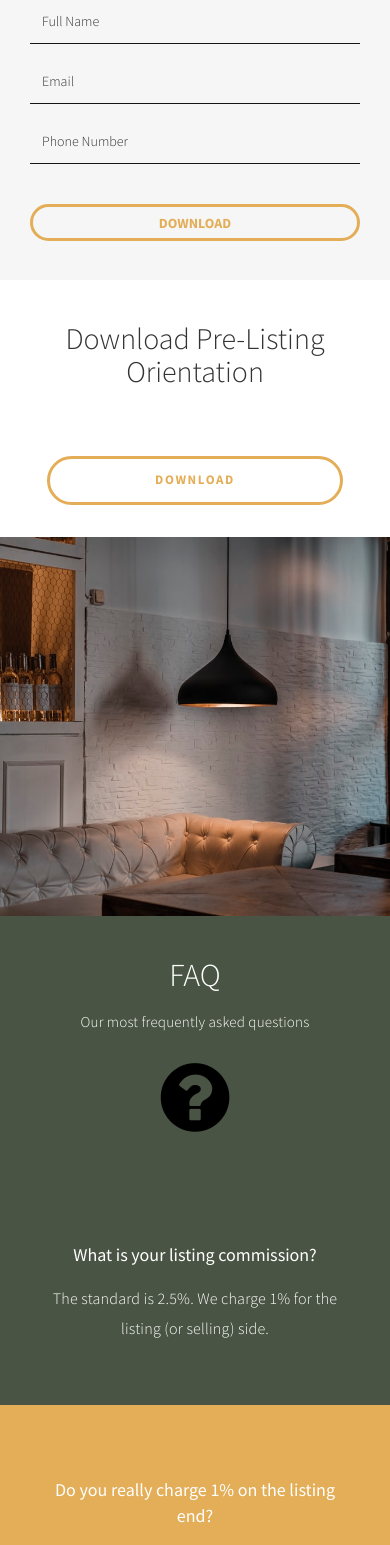
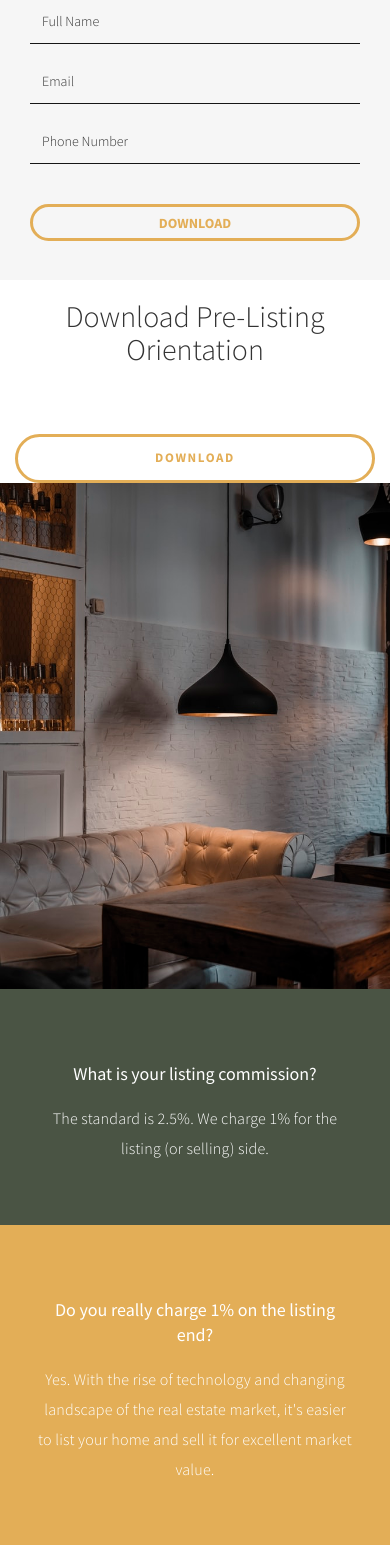
Before and after one commit to PeterBen90/andrew-site, a PHP site: page / in a window 390 px wide. Shown: the part 1304-2849 px from the top of the page. Run offline with PHP 8.4, Linux system fonts and the light colour scheme; some libraries are stand-ins or nearby versions.

Commit message:
updated site

```diff
--- a/css/main.css
+++ b/css/main.css
@@ -386,12 +386,16 @@ a:focus {
 
 #about .about-img {
 	background: url("../images/interior.jpg") no-repeat;
-	min-height: 45vh !important;
+	min-height: 60vh !important;
 }
 
-#about .about-thumb,
+/* #about .about-thumb,
 #about .skill-thumb {
 	padding: 22px 32px 32px 32px;
+} */
+
+.skill-thumb {
+	padding: 150px;
 }
 
 #about .progress {
@@ -659,6 +663,10 @@ footer {
 	h3 {
 		font-size: 22px;
 		line-height: inherit;
+	}
+
+	.skill-thumb {
+		padding: 0px !important;
 	}
 }
 
--- a/index.html
+++ b/index.html
@@ -173,21 +173,15 @@
           </div>
         </div>
 
-        <div class="col-md-3 col-sm-6">
+        <div class="skill-thumb col-md-6 col-sm-12">
           <div class="background-image about-img"></div>
         </div>
-
+<!--
         <div class="bg-green col-md-3 col-sm-6">
           <div class="skill-thumb">
-            <div class="wow fadeInUp section-title color-white" data-wow-delay="1.2s">
-              <h1>FAQ</h1>
-              <p class="color-white">Our most frequently asked questions</p>
+            <div class="background-image about-img"></div>
             </div>
-
-            <div class=" wow fadeInUp skills-thumb" data-wow-delay="1.6s">
-              <i class="fa fa-question-circle" aria-hidden="true"></i>
-            </div>
-          </div>
+          </div> -->
         </div>
       </div>
     </div>
```
